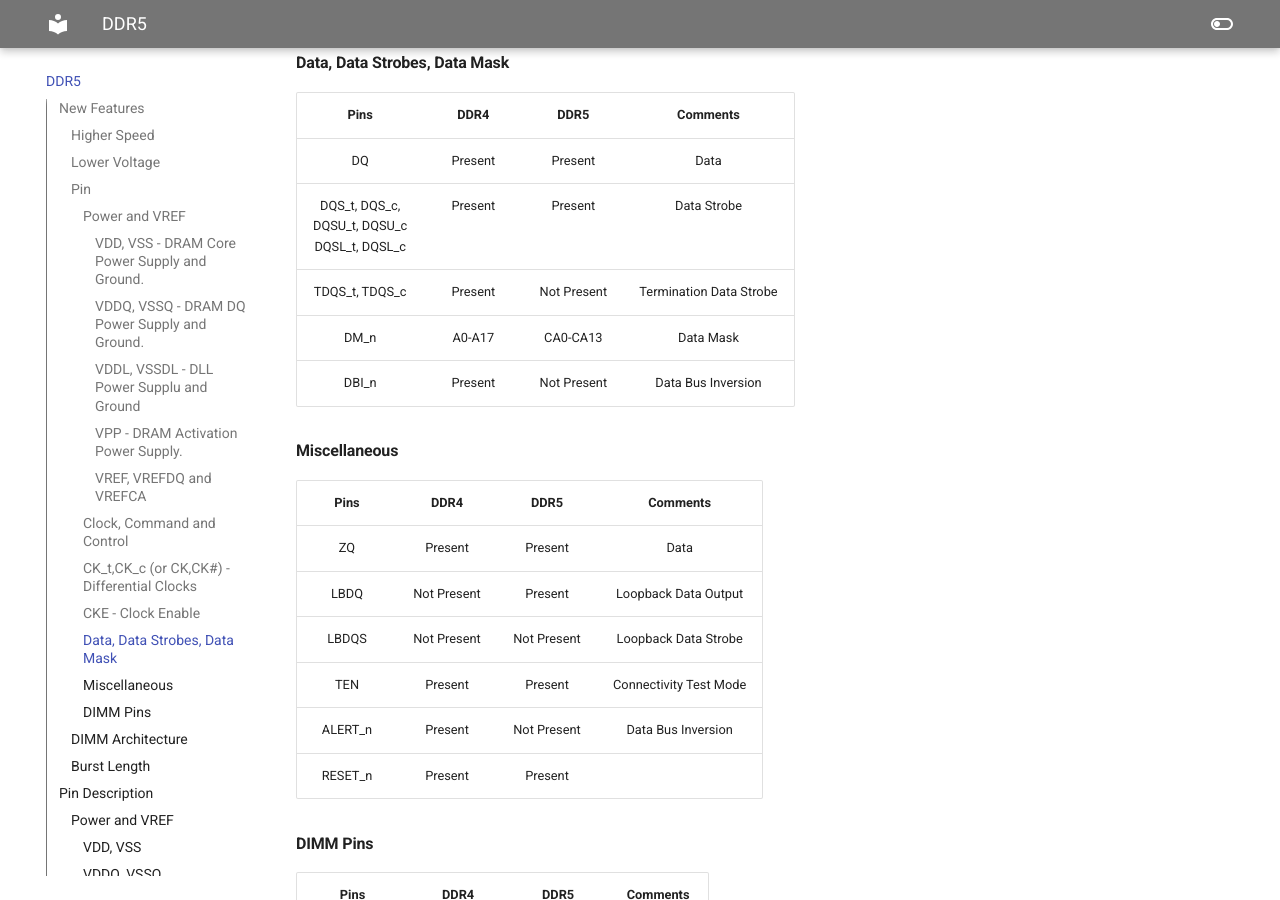
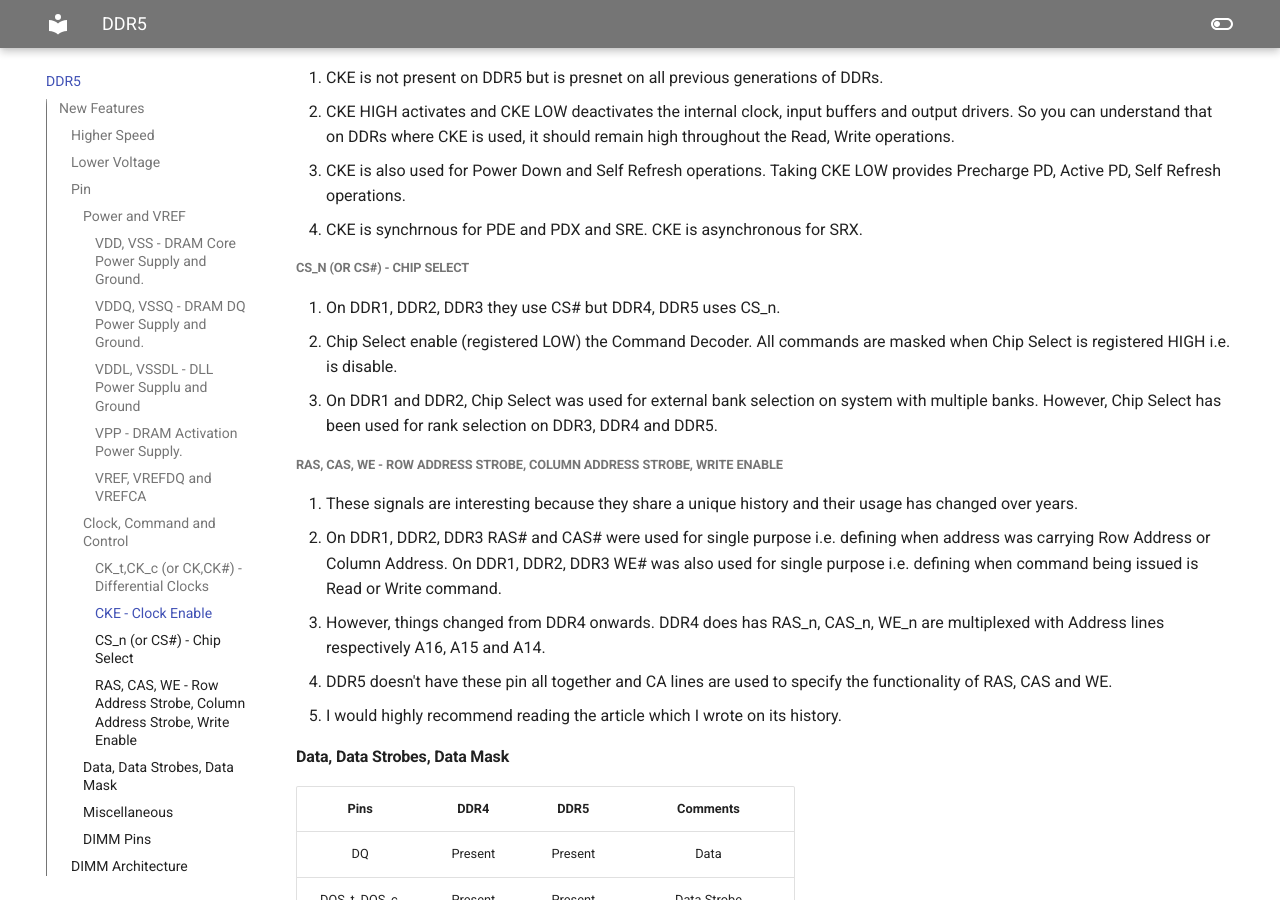
Before and after one commit to shingaridavesh/memoryandarchitecture, an MkDocs documentation site: the page built from docs/DDR5.md, in a window 1280 px wide and 900 px high, scrolled down 3337 px. Built offline with MkDocs 1.6.1 and Material for MkDocs 9.7.7, drawn with Linux system fonts in a browser that asks for light colours; some of the changed text lies outside the part shown.

Commit message:
Update DDR5.md

```diff
--- a/docs/DDR5.md
+++ b/docs/DDR5.md
@@ -55,25 +55,40 @@
 | :--------: |:-------------:| :---------:| :---------:| :--------: | :-------------:| :---------:|
 | CK_t/CK, CK_c/CK#  | CK, CK# | CK, CK# | CK, CK# | CK_t, CK_c| CK_t, CK_c | Differential Clocks |
 | CKE | Present | Present | Present | Present | Not Present | Clock Enable |
-| CS_n | Present |     Not Present | Chip Select |
-| Command Address |   A0-A17    |      CA0-CA13 |  |
+| CS#/CS_n | CS# | CS# | CS# | CS_n | CS_n | Chip Select |
+| Address/Command Address | A0-A12 | A0-A12 | A0-A15 | A0-A17 | CA0-CA13 | Address Inputs, Command Address Inputs |
+| RAS#/RAS_n | RAS# | RAS# | RAS# | RAS_n/A16 | Not Present | Row Address Strobe |
+| CAS#/CAS_n | CAS# | CAS# | CAS# | CAS_n/A15 | Not Present | Column Address Strobe |
+| WE#/WE_n | WE# | WE# | WE# | WE_n/A14 | Not Present | Write Enable |
 | ACT_n |   Present    |      Not Present | Activation Command Input |
 | Bank Group | BG0-BG1 |     Not Present | Bank Group |
 | Bank Address | BA0-BA1 |     Not Present | Bank Address |
 | CAI | Not Present |     Present | Command Address Mirroring |
 | ODT | Present |     Not Present | On-Die Termination Pin |
 
-####CK_t,CK_c (or CK,CK#) - Differential Clocks
+#####CK_t,CK_c (or CK,CK#) - Differential Clocks
 1. On DDR1, DDR2, DDR3 they use CK,CK# but DDR4, DDR5 uses CK_t,CK_c (True and Complement).
 2. They are differential clock inputs and all address and control signals are sampled on crossing of the positive edge of CK_t(CK) and negative edge of CK_c(CK#).
 3. On DDR1, DDR2 - output data (DQ and DQS) is referenced to crossing of CK & CK#. On DDR3 - output data strobe (DQS) is referebced to crossing of CK & CK#.
 4. Data is not referenced to clocks but is referenced to the Data Strobe (DQS_t,DQS_c)
 
-####CKE - Clock Enable
+#####CKE - Clock Enable
 1. CKE is not present on DDR5 but is presnet on all previous generations of DDRs.
 2. CKE HIGH activates and CKE LOW deactivates the internal clock, input buffers and output drivers. So you can understand that on DDRs where CKE is used, it should remain high throughout the Read, Write operations.
 3. CKE is also used for Power Down and Self Refresh operations. Taking CKE LOW provides Precharge PD, Active PD, Self Refresh operations.
 4. CKE is synchrnous for PDE and PDX and SRE. CKE is asynchronous for SRX.
+
+#####CS_n (or CS#) - Chip Select
+1. On DDR1, DDR2, DDR3 they use CS# but DDR4, DDR5 uses CS_n.
+2. Chip Select enable (registered LOW) the Command Decoder. All commands are masked when Chip Select is registered HIGH i.e. is disable.
+3. On DDR1 and DDR2, Chip Select was used for external bank selection on system with multiple banks. However, Chip Select has been used for rank selection on DDR3, DDR4 and DDR5.
+
+#####RAS, CAS, WE - Row Address Strobe, Column Address Strobe, Write Enable
+1. These signals are interesting because they share a unique history and their usage has changed over years.
+2. On DDR1, DDR2, DDR3 RAS# and CAS#  were used for single purpose i.e. defining when address  was carrying Row Address or Column Address. On DDR1, DDR2, DDR3 WE# was also used for single purpose i.e. defining when command being issued is Read or Write command.
+3. However, things changed from DDR4 onwards. DDR4 does has RAS_n, CAS_n, WE_n are multiplexed with Address lines respectively A16, A15 and A14.
+4. DDR5 doesn't have these pin all together and CA lines are used to specify the functionality of RAS, CAS and WE.
+5. I would highly recommend reading the article which I wrote on its history.
 
 ####Data, Data Strobes, Data Mask
 |  Pins  |      DDR4      |   DDR5    |   Comments    |
```
